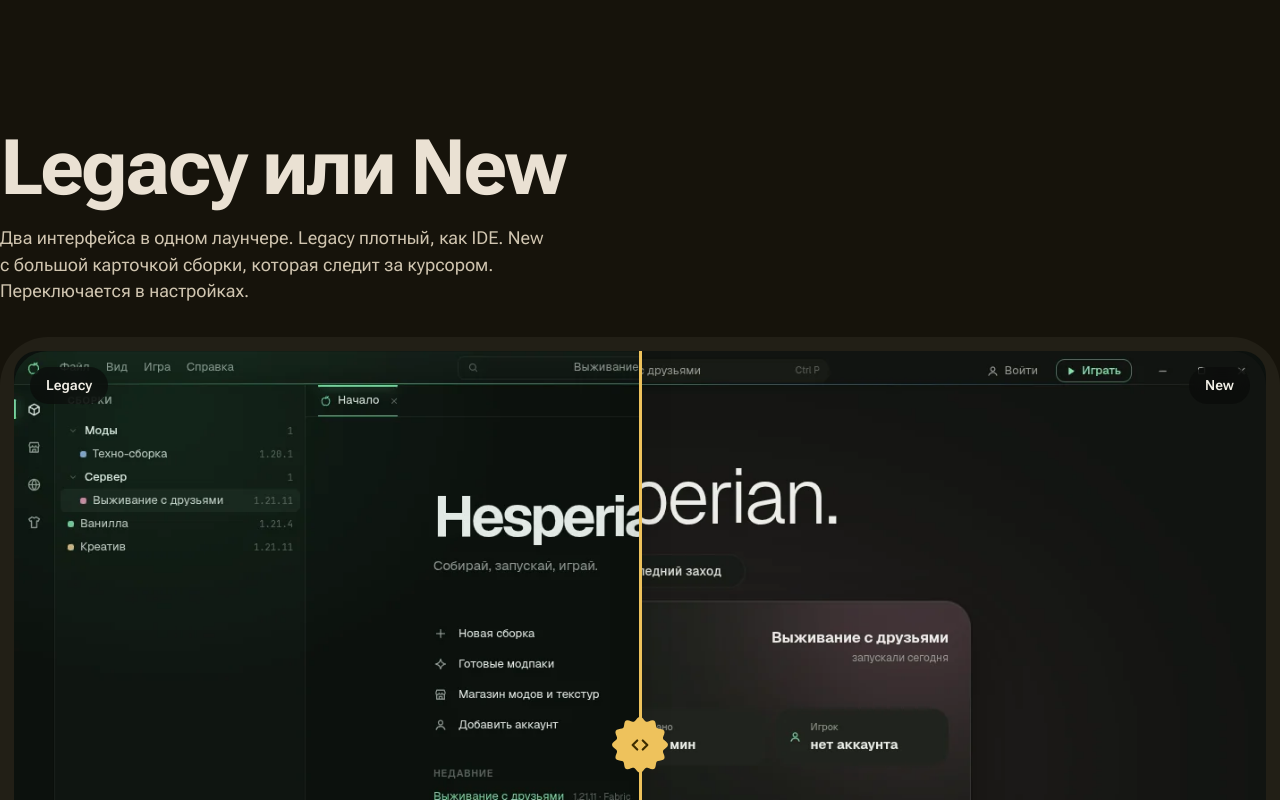
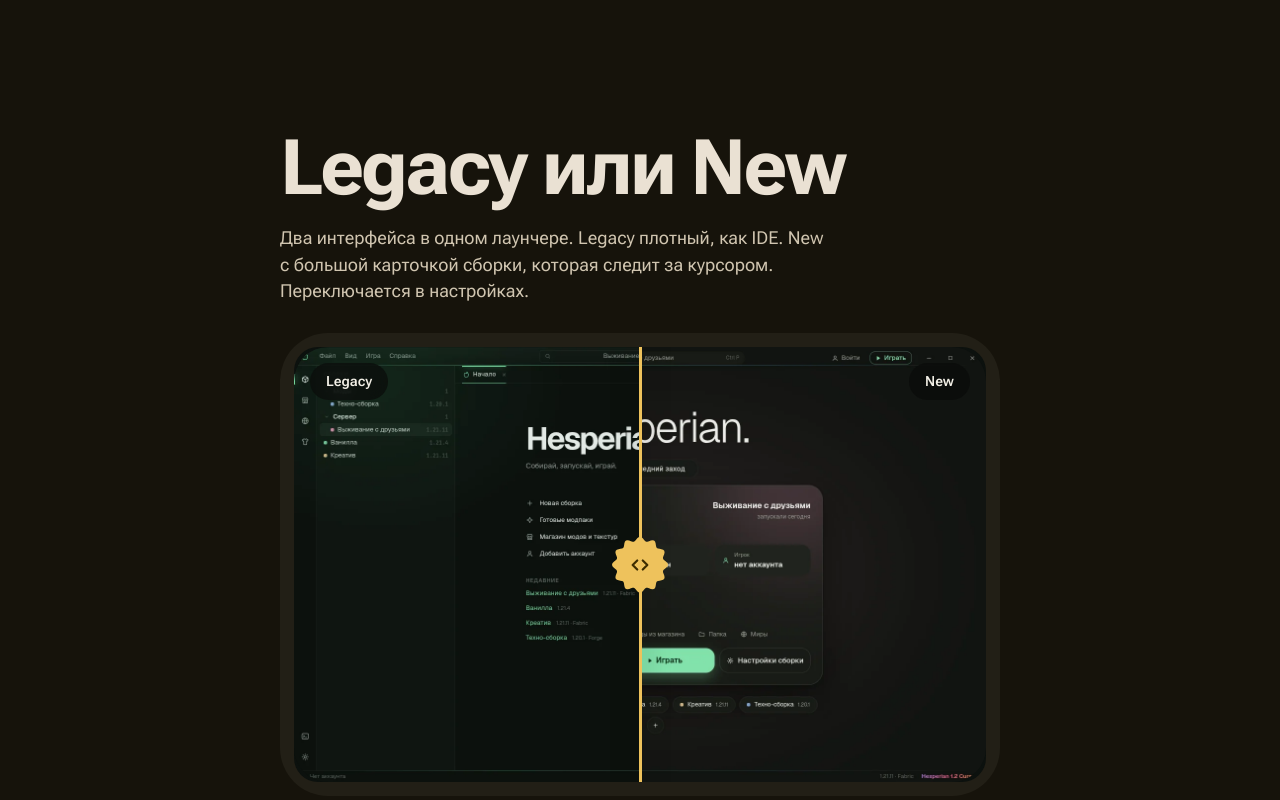
Before and after one commit to Defender1337afk/Defender1337afk.github.io, a plain HTML site: page index.html in a window 1280 px wide. Shown: the part 1400-2200 px from the top of the page. Drawn offline with Linux system fonts and the light colour scheme.

Commit message:
Слайдер Legacy и New компактнее

```diff
--- a/style.css
+++ b/style.css
@@ -1293,6 +1293,11 @@ h2 {
   margin-top: var(--gap);
 }
 
+.versus__head {
+  max-width: 720px;
+  margin-inline: auto;
+}
+
 .versus__head p {
   margin-top: 18px;
   max-width: 34em;
@@ -1301,7 +1306,9 @@ h2 {
 }
 
 .versus__frame {
-  margin-top: 32px;
+  max-width: 720px;
+  margin-top: 28px;
+  margin-inline: auto;
 }
 
 .versus__view {
```
